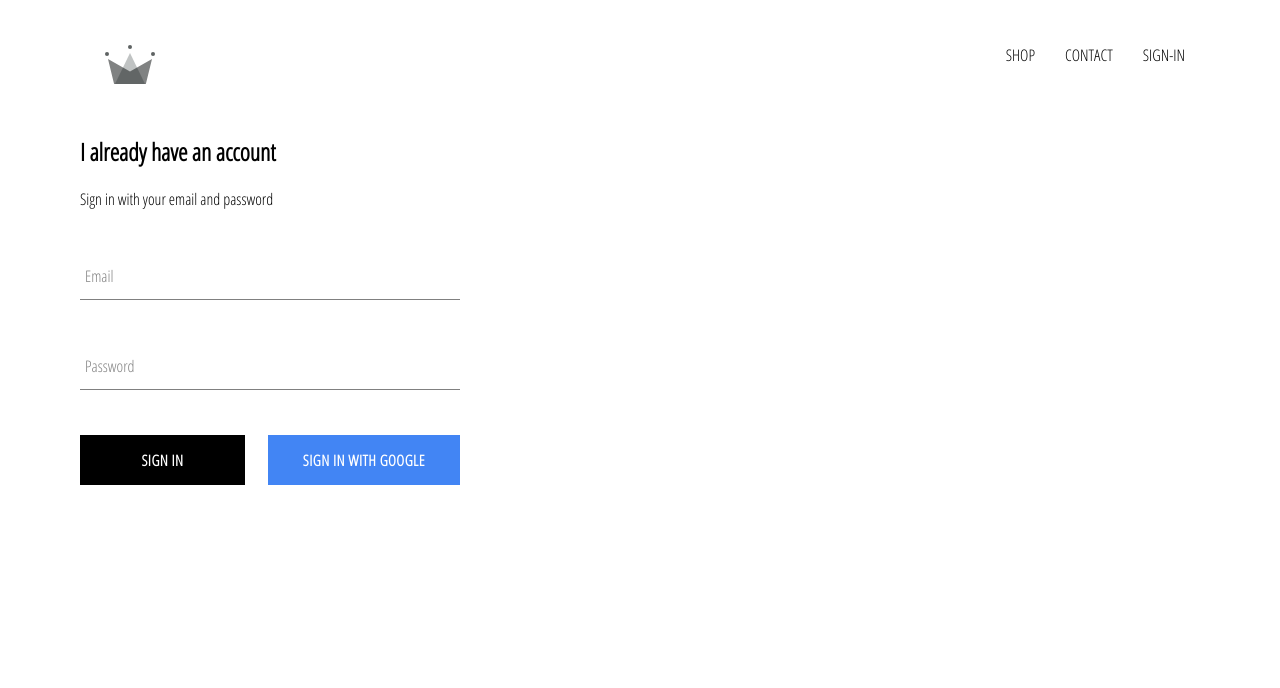
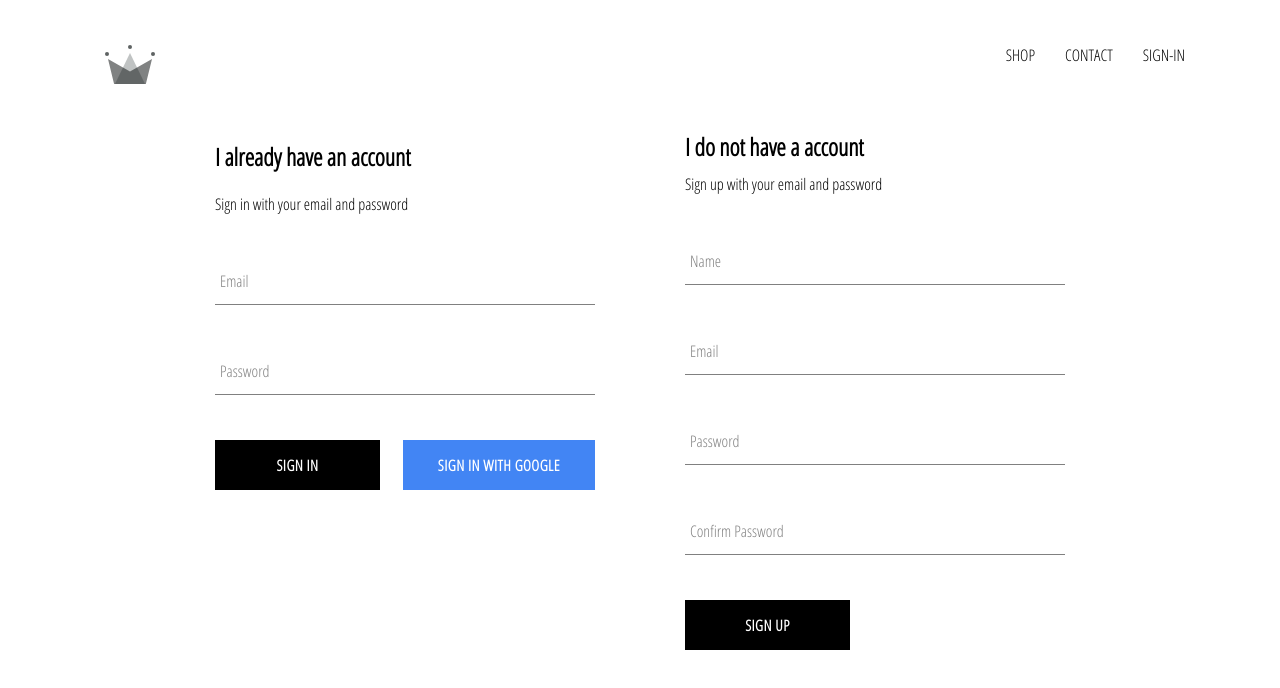
Before and after one commit to danielsespitia/shopping-rdn, a React (Create React App) app: page /sign-in in a window 1280 px wide. Shown: the top 688 px of the page. Built offline with nearby package versions, Linux system fonts and the light colour scheme; no server answers.

Commit message:
added sign up method

```diff
--- a/src/App.jsx
+++ b/src/App.jsx
@@ -23,7 +23,24 @@ class App extends React.Component {
   unsubscribeFromAuth = null;
 
   componentDidMount() {
-    this.unsubscribeFromAuth = auth.onAuthStateChanged(async (userAuth) => {});
+    this.unsubscribeFromAuth = auth.onAuthStateChanged(async (userAuth) => {
+      if (userAuth) {
+        const userRef = await createUserProfileDocument(userAuth);
+
+        userRef.onSnapshot((snapShot) => {
+          this.setState({
+            currentUser: {
+              id: snapShot.id,
+              ...snapShot.data(),
+            },
+          });
+
+          console.log(this.state);
+        });
+      }
+
+      this.setState({ currentUser: userAuth });
+    });
   }
 
   componentWillUnmount() {
--- a/src/containers/SignIn/index.jsx
+++ b/src/containers/SignIn/index.jsx
@@ -16,22 +16,20 @@ export class SignIn extends Component {
     };
   }
 
+  handleChange = (event) => {
+    const { value, name } = event.target;
+
+    this.setState({ [name]: value });
+  };
+
   handleSubmit = (event) => {
     event.preventDefault();
 
     this.setState({ email: '', password: '' });
   };
 
-  handleChange = (event) => {
-    const { value, name } = event.target;
-
-    this.setState({ [name]: value });
-  };
-
   render() {
-    const fields = ['email', 'password'];
-    const capitalizeFirstLetter = (field) =>
-      field.charAt(0).toUpperCase() + field.slice(1);
+    const { fields, labelName } = this.props;
 
     return (
       <div className="sign-in">
@@ -46,7 +44,7 @@ export class SignIn extends Component {
                 name={field}
                 type={field}
                 handleChange={this.handleChange}
-                label={capitalizeFirstLetter(field)}
+                label={labelName(field)}
                 value={`${this.state[field]}`}
                 required
               />
--- /dev/null
+++ b/src/containers/SignUp/index.jsx
@@ -0,0 +1,83 @@
+// Packages
+import React from 'react';
+import { FormInput, CustomButton } from '../../components';
+// Utils
+import { auth, createUserProfileDocument } from '../../firebase/firebase.utils';
+// Styles
+import './index.styles.scss';
+
+export class SignUp extends React.Component {
+  constructor(props) {
+    super(props);
+
+    this.state = {
+      displayName: '',
+      email: '',
+      password: '',
+      confirmPassword: '',
+    };
+  }
+
+  handleChange = (event) => {
+    const { value, name } = event.target;
+
+    this.setState({ [name]: value });
+  };
+
+  handleSubmit = async (event) => {
+    event.preventDefault();
+
+    const { displayName, email, password, confirmPassword } = this.state;
+
+    if (password !== confirmPassword) {
+      alert("Passwords don't match!");
+      return;
+    }
+
+    try {
+      const { user } = await auth.createUserWithEmailAndPassword(
+        email,
+        password
+      );
+
+      await createUserProfileDocument(user, { displayName });
+
+      this.setState({
+        displayName: '',
+        email: '',
+        password: '',
+        confirmPassword: '',
+      });
+    } catch (error) {
+      console.error(error);
+    }
+  };
+
+  render() {
+    const { fields, inputType, labelName } = this.props;
+
+    return (
+      <div className="sign-up">
+        <h2 className="title">I do not have a account</h2>
+        <span>Sign up with your email and password</span>
+        <form onSubmit={this.handleSubmit}>
+          {!!fields &&
+            fields.map((field) => (
+              <FormInput
+                key={field}
+                name={field}
+                type={inputType(field)}
+                handleChange={this.handleChange}
+                label={labelName(field)}
+                value={`${this.state[field]}`}
+                required
+              />
+            ))}
+          <div className="buttons">
+            <CustomButton type="submit">Sign Up</CustomButton>
+          </div>
+        </form>
+      </div>
+    );
+  }
+}
--- /dev/null
+++ b/src/containers/SignUp/index.styles.scss
@@ -0,0 +1,9 @@
+.sign-up {
+  display: flex;
+  flex-direction: column;
+  width: 380px;
+
+  .title {
+    margin: 10px 0;
+  }
+}
--- a/src/containers/index.js
+++ b/src/containers/index.js
@@ -1,3 +1,4 @@
 export * from './Home';
 export * from './Shop';
 export * from './SignIn';
+export * from './SignUp';
--- a/src/pages/AccessPage/index.jsx
+++ b/src/pages/AccessPage/index.jsx
@@ -1,8 +1,36 @@
 // Packages
 import React from 'react';
 // Components
-import { SignIn } from '../../containers';
+import { SignIn, SignUp } from '../../containers';
+// Styles
+import './index.styles.scss';
 
 export const AccessPage = () => {
-  return <SignIn />;
+  const signUpFields = ['displayName', 'email', 'password', 'confirmPassword'];
+  const signInFields = ['email', 'password'];
+
+  const inputType = (field) => {
+    if (field === 'displayName') return 'text';
+    if (field === 'email') return 'email';
+    if (field === 'password' || 'confirmPassword') return 'password';
+    return 'text';
+  };
+
+  const labelName = (field) => {
+    if (field === 'displayName') return 'Name';
+    if (field === 'email') return 'Email';
+    if (field === 'password') return 'Password';
+    if (field === 'confirmPassword') return 'Confirm Password';
+  };
+
+  return (
+    <div className="access-page">
+      <SignIn fields={signInFields} labelName={labelName} />
+      <SignUp
+        fields={signUpFields}
+        inputType={inputType}
+        labelName={labelName}
+      />
+    </div>
+  );
 };
--- /dev/null
+++ b/src/pages/AccessPage/index.styles.scss
@@ -0,0 +1,6 @@
+.access-page {
+  width: 850px;
+  display: flex;
+  justify-content: space-between;
+  margin: 30px auto;
+}
--- /dev/null
+++ b/src/utils/capitalizeFirstLetter.js
@@ -0,0 +1,4 @@
+const capitalizeFirstLetter = (field) =>
+  field.charAt(0).toUpperCase() + field.slice(1);
+
+export default capitalizeFirstLetter;
```
Also changed, not shown: 1 other file (tests, documents, lock files or other folders).
